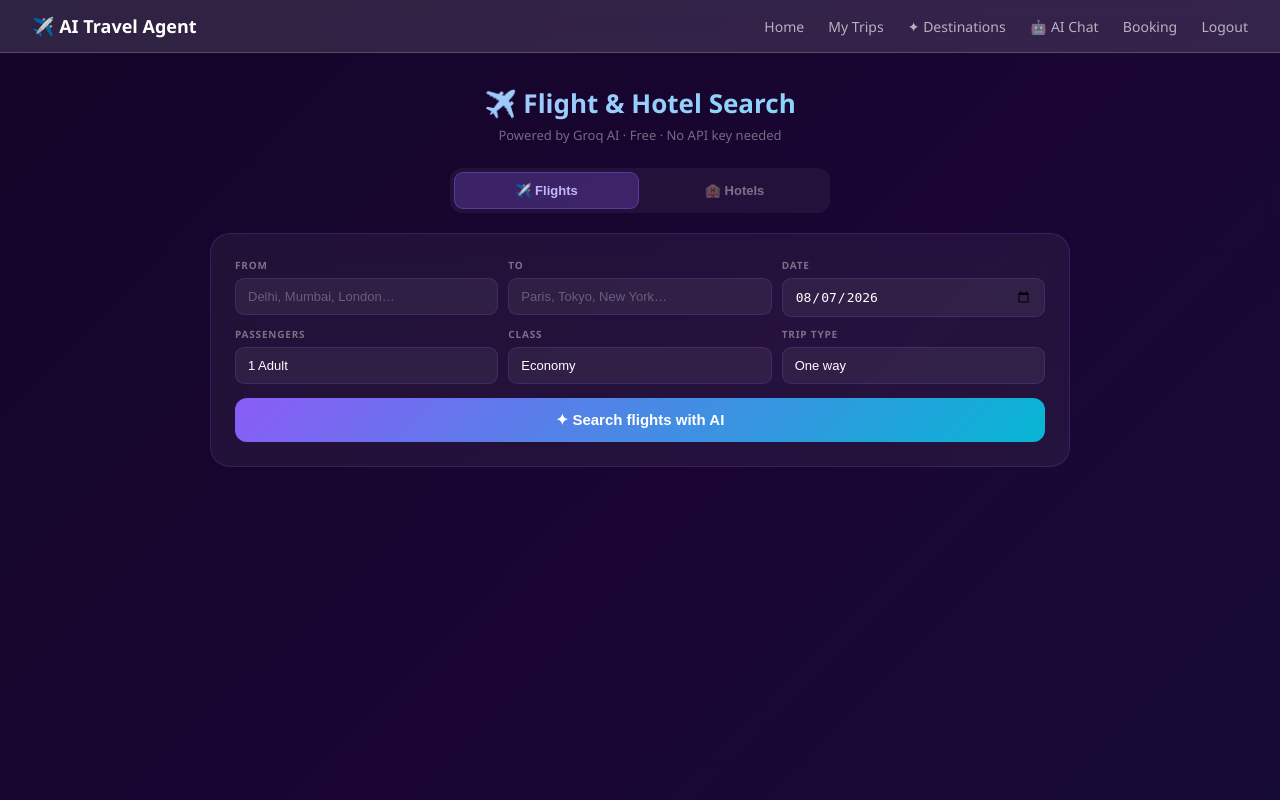
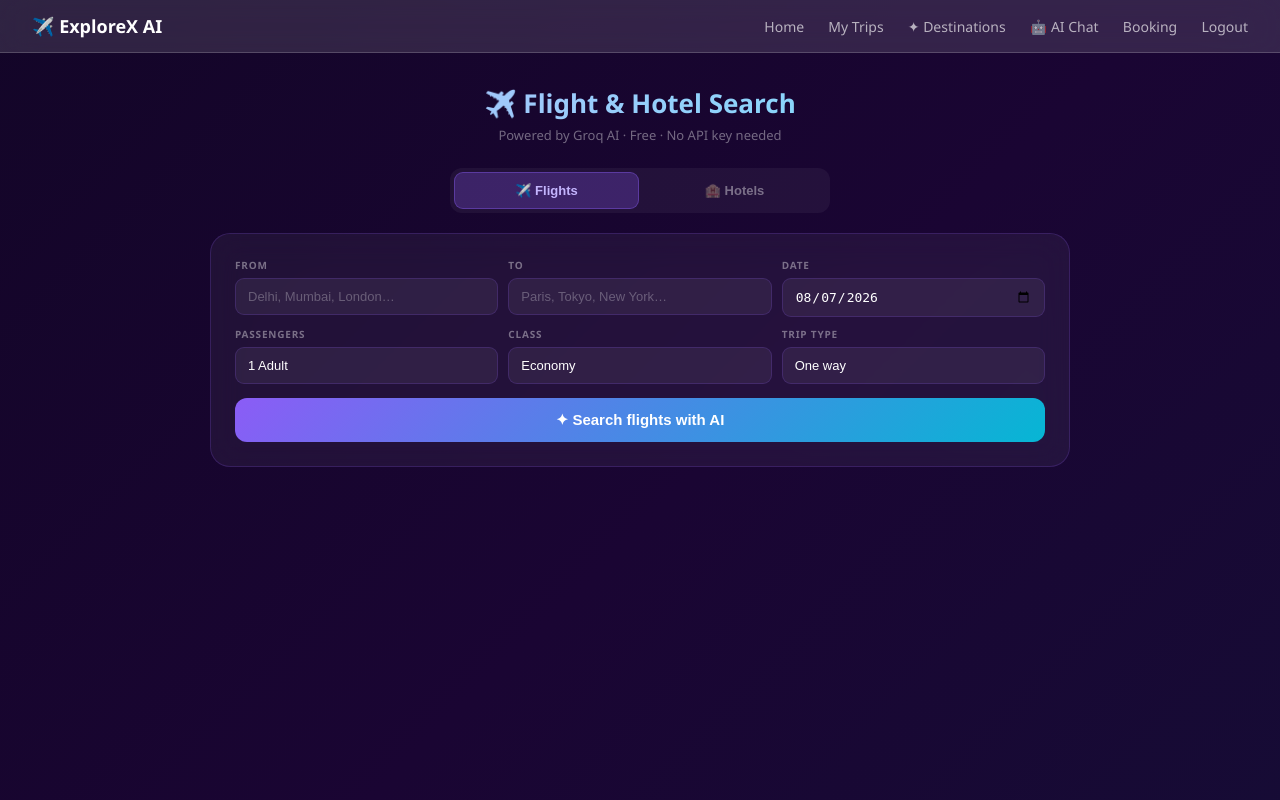
Before and after one commit to itznikhilyadav/AItravelAgent, a Django app: page /booking/ in a window 1280 px wide. Run offline with Django 5.2, Linux system fonts and the light colour scheme; a user stored in the database is signed in.

Commit message:
Rename project to ExploreX AI

```diff
--- a/templates/base.html
+++ b/templates/base.html
@@ -95,7 +95,7 @@
 
 <nav class="main-nav">
     <a href="{% url 'home' %}" class="nav-brand">
-        ✈️ AI Travel Agent
+        ✈️ ExploreX AI
     </a>
 
     <div class="nav-links">
```
